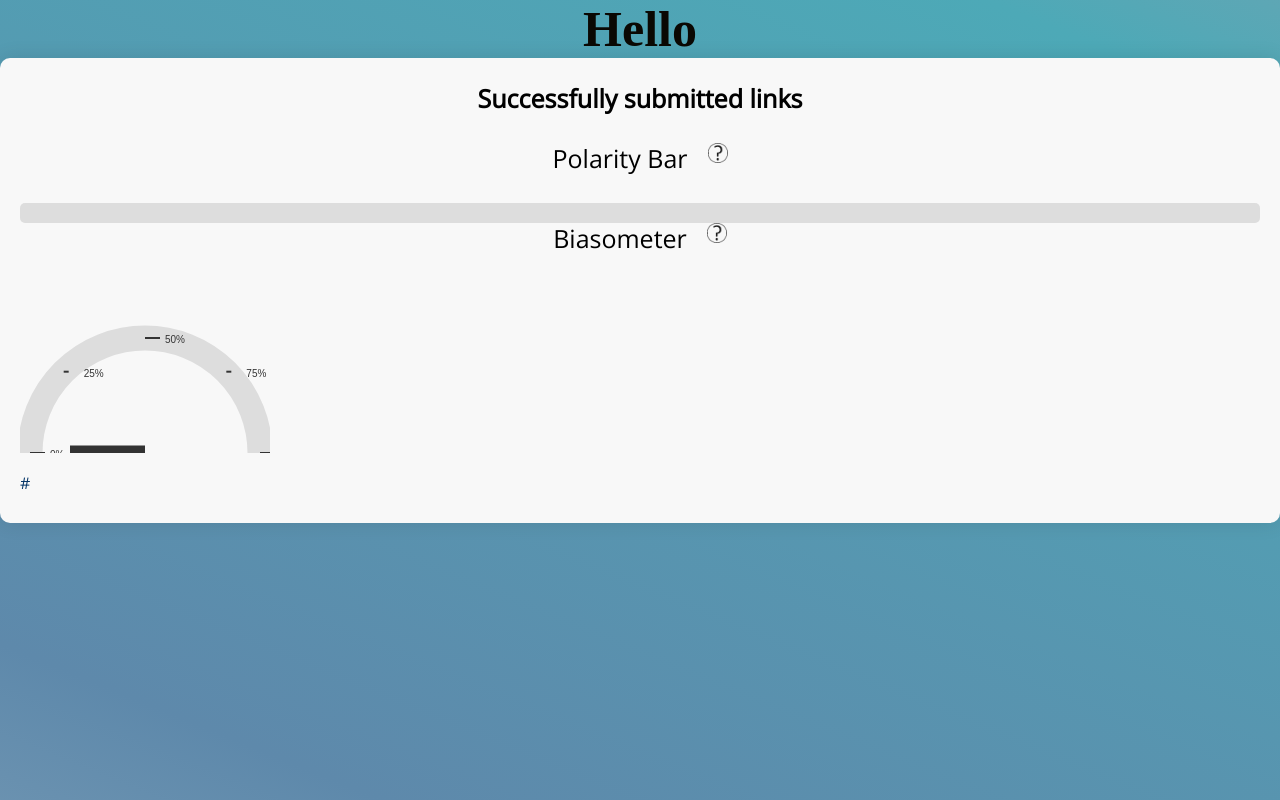
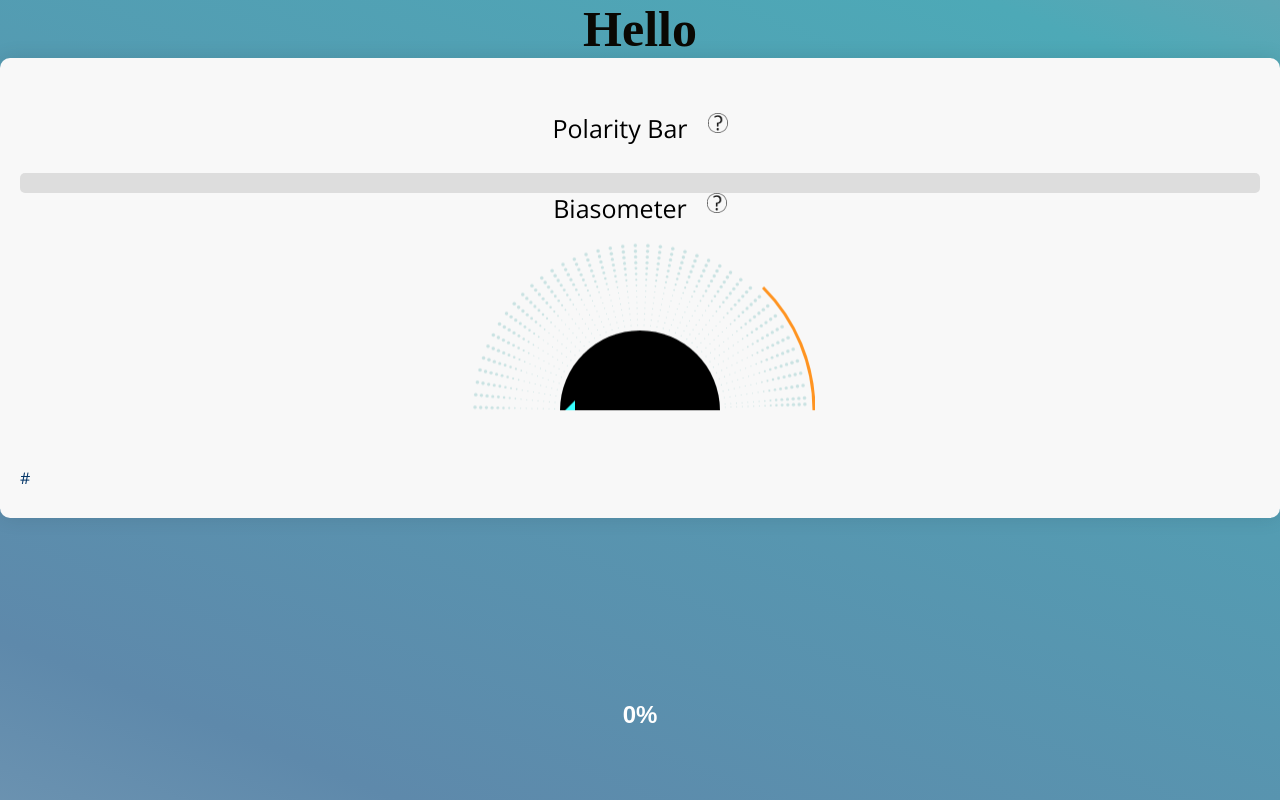
Before and after one commit to Allen-ISD-Computer-Science/REPO_NoBias_2024, a Django app: template nobiasapp/templates/successPage.html in a window 1280 px wide. Run offline with Django 4.2, Linux system fonts and the light colour scheme; the template is opened without the code that fills it: most values are stand-ins (such as "Sample title", 1, 10 or a date in 2020); parts of the project's set-up code (start-up, migrations or seed data) failed here and were passed over.

Commit message:
Changed the speedometer

```diff
--- a/nlpFiles/getTextFromWeb.py
+++ b/nlpFiles/getTextFromWeb.py
@@ -78,6 +78,7 @@ def highRatedSent(paraList):
         if polarityList[tupIndex][0] == "Bias" and polarityList[tupIndex][1] * 100 > avgBias:
             highList.append(str(round(polarityList[tupIndex][1] * 100, 1)) + "% Biased: " + paraList[tupIndex + 2] )
     return highList
+
 def polarityRating(list, link):
     # Starting up our models and analyzers
     tokenizer = AutoTokenizer.from_pretrained("d4data/bias-detection-model")
@@ -97,7 +98,6 @@ def polarityRating(list, link):
     sentBiasList = []
     for para in wantedText:
         sentences = sent_tokenize(para.text.strip())
-        sentInPara = ""
         for sent in sentences:
             if sent != "":
                 list.append(sent)
@@ -120,7 +120,7 @@ def polarityRating(list, link):
                 # Adds to the total polarity based on the key of the dictionary
                 count += 1
     list.insert(0, sentBiasList)
-    overallList = [str(round(totBias / count * 100, 1)) + "%", str(round(totNon / count * 100, 1)) + "%", str(round(totPos / polarityCount * 100, 1)) + "%", str(round(totNeg / polarityCount * 100, 1)) + "%"]
-    overallList.append(round(totBias/ count * 100, 1) / (round(totNon / count * 100, 1) + round(totBias / count * 100, 1)))
+    overallList = [str(round(totBias / count * 100, 1)) + "%", str(round(totNon / count * 100, 1)) + "%", str(round(totPos / polarityCount * 100, 1)) + "%", str(round(totNeg / polarityCount * 100, 1)) + "%" , round(totNeg / polarityCount * 100, 1)]
+    overallList.append(round(totBias / count * 100, 0))
     if count != 0:
         list.insert(0,overallList)
--- a/nobiasapp/static/js/main.js
+++ /dev/null
@@ -1 +0,0 @@
-console.log("hi")
--- a/nobiasapp/templates/successPage.html
+++ b/nobiasapp/templates/successPage.html
@@ -10,6 +10,21 @@
         <link rel="stylesheet" href="{% static 'css/style.css' %}">
     </head>
     <style>
+        canvas {
+        position: relative;
+        top: 50%;
+        left: 50%;
+        transform: translate(-50%, -50%);
+        }
+        .text {
+        color: white;
+        font-weight: 600;
+        font-size: 24px;
+        position: absolute;
+        bottom: 55px;
+        left: 50%;
+        transform: translate(-50%, -50%);
+        }
         .helpstuff {
             display: flex;
             margin:auto;
@@ -96,10 +111,9 @@
         <h1> Hello </h1>
 
         <div class="box">
-            <h2>Successfully submitted links</h2>
             <br>
             <div class="hoverstuff">
-            <h2 style="font-weight: 200;"> Polarity Bar </h2> <br>
+            <h2 style="font-weight: 200;"> Polarity Bar </h2>
             <div class="tooltip">
                 <img src="{% static 'img/help.png' %}" alt="Loading Image"
                     style="width:20px;height:20px;opacity:0.9;margin-left:20px">
@@ -124,122 +138,145 @@
                 </div>
             </div>
 
-    <!--        <div class="hoverstuff">
-                <h2 style="font-weight: 200;"> Biasometer </h2> <br>
-                <div class="tooltip">
-                    <img src="{% static 'img/help.png' %}" alt="Loading Image"
-                        style="width:20px;height:20px;opacity:0.9;margin-left:20px">
-                        <span class="tooltiptext"> The more left the Biasometer is, the less bias it has. The more right the Biasometer is, the more bias it has. </span>
-                </div>
-            </div>
--->
             <!-- Start Speedometer -->
+            <div id="speed" style="margin-bottom: -4%; margin-top: 100px;">
+                <canvas id="canvas" height="175" width="350" class="m-auto">
 
-            <div class="gauge-container">
-                <canvas id="gauge" width="250" height="200"></canvas>
-            </div>
-            <script>
-                const canvas = document.getElementById('gauge');
-                const ctx = canvas.getContext('2d');
-                const gaugeValue = {{ thisVar.0.4 }}; // Based on the polarity ratio
-                const gaugeRangeText = document.getElementById('gaugeRangeText');
+                </canvas>
+                <p class="text"></p>
+                <script>
+                    //Change this Value to set the percentage
+                    const totalBias = "{{thisVar.0.5}}";
+                    console.log(totalBias);
+                    let totalRot = ((totalBias / 100) * 180 * Math.PI) / 180;
 
-                function updateGauge() {
-                    drawGauge(gaugeValue * 100);
-                    updateGaugeRange(gaugeValue * 100);
-                }
+                    let rotation = 0;
+                    let doAnim = true;
+                    let canvas = null;
+                    let ctx = null;
+                    let text = document.querySelector(".text");
+                    canvas = document.getElementById("canvas");
+                    ctx = canvas.getContext("2d");
+                    setTimeout(requestAnimationFrame(animate), 1500);
 
-                function drawGauge(value) {
-                    const centerX = canvas.width / 2;
-                    const centerY = canvas.height;
-                    const radius = canvas.width / 2 - 10;
+                    function calcPointsCirc(cx, cy, rad, dashLength) {
+                    var n = rad / dashLength,
+                        alpha = (Math.PI * 2) / n,
+                        pointObj = {},
+                        points = [],
+                        i = -1;
 
-                    // Clear canvas
+                    while (i < n) {
+                        var theta = alpha * i,
+                        theta2 = alpha * (i + 1);
+
+                        points.push({
+                        x: Math.cos(theta) * rad + cx,
+                        y: Math.sin(theta) * rad + cy,
+                        ex: Math.cos(theta2) * rad + cx,
+                        ey: Math.sin(theta2) * rad + cy
+                        });
+                        i += 2;
+                    }
+                    return points;
+                    }
+                    function animate() {
+                    //Clearing animation on every iteration
                     ctx.clearRect(0, 0, canvas.width, canvas.height);
+                    const center = {
+                        x: 175,
+                        y: 175
+                    };
 
-                    // Draw gauge background
+                    //main arc
                     ctx.beginPath();
-                    ctx.arc(centerX, centerY, radius, Math.PI, 2 * Math.PI);
-                    ctx.lineWidth = 25;
-                    ctx.strokeStyle = '#ddd';
+                    ctx.strokeStyle = rotation >= 0.75 * Math.PI ? "#FF9421" : "#35FFFF";
+                    ctx.lineWidth = "3";
+                    let radius = 174;
+                    ctx.arc(center.x, center.y, radius, Math.PI, Math.PI + rotation);
                     ctx.stroke();
 
-                    // Draw tick marks and labels
-                    for (let i = 0; i <= 100; i += 25) {
-                        const angle = Math.PI + (i / 100) * Math.PI;
-                        const tickX = centerX + radius * Math.cos(angle);
-                        const tickY = centerY + radius * Math.sin(angle);
+                    //Red Arc
+                    if (rotation <= 0.75 * Math.PI) {
+                        ctx.beginPath();
+                        ctx.strokeStyle = "#FF9421";
+                        ctx.lineWidth = "3";
+                        ctx.arc(center.x, center.y, radius, 1.75 * Math.PI, 0);
+                        ctx.stroke();
+                    }
 
+                    //functions to draw dotted lines
+                    const DrawDottedLine = (x1, y1, x2, y2, dotRadius, dotCount, dotColor) => {
+                        var dx = x2 - x1;
+                        var dy = y2 - y1;
+                        let slopeOfLine = dy / dx;
+                        var degOfLine =
+                        Math.atan(slopeOfLine) * (180 / Math.PI) > 0
+                            ? Math.atan(slopeOfLine) * (180 / Math.PI)
+                            : 180 + Math.atan(slopeOfLine) * (180 / Math.PI);
+                        var degOfNeedle = rotation * (180 / Math.PI);
+
+                        if (rotation >= 0.75 * Math.PI) {
+                        dotColor = degOfLine <= degOfNeedle ? "#FF9421" : "#f97272";
+                        } else {
+                        dotColor = degOfLine <= degOfNeedle ? dotColor : "#aad4d4";
+                        }
+                        var spaceX = dx / (dotCount - 1);
+                        var spaceY = dy / (dotCount - 1);
+                        var newX = x1;
+                        var newY = y1;
+                        for (var i = 0; i < dotCount; i++) {
+                        dotRadius = dotRadius >= 0.75 ? dotRadius - i * (0.5 / 15) : dotRadius;
+                        drawDot(newX, newY, dotRadius, `${dotColor}${100 - (i + 1)}`);
+                        newX += spaceX;
+                        newY += spaceY;
+                        }
+                    };
+                    const drawDot = (x, y, dotRadius, dotColor) => {
                         ctx.beginPath();
-                        ctx.moveTo(tickX, tickY);
-                        ctx.lineTo(tickX + (i % 50 === 0 ? 15 : 5), tickY);
-                        ctx.lineWidth = 2;
-                        ctx.strokeStyle = '#333';
-                        ctx.stroke();
+                        ctx.arc(x, y, dotRadius, 0, 2 * Math.PI, false);
+                        ctx.fillStyle = dotColor;
+                        ctx.fill();
+                    };
+                    let firstDottedLineDots = calcPointsCirc(center.x, center.y, 165, 1);
+                    for (let k = 0; k < firstDottedLineDots.length; k++) {
+                        let x = firstDottedLineDots[k].x;
+                        let y = firstDottedLineDots[k].y;
+                        DrawDottedLine(x, y, 175, 175, 1.75, 30, "#35FFFF");
+                    }
 
-                        if (i % 25 === 0) {
-                            const labelX = tickX + 20;
-                            const labelY = tickY + 5;
-                            ctx.font = '10px Arial';
-                            ctx.fillStyle = '#333';
-                            ctx.fillText(`${i}%`, labelX, labelY);
+                    //dummy circle to hide the line connecting to center
+                    ctx.beginPath();
+                    ctx.arc(center.x, center.y, 80, 2 * Math.PI, 0);
+                    ctx.fillStyle = "black";
+                    ctx.fill();
+
+                    //Speedometer triangle
+                    var x = -75,
+                        y = 0;
+                    ctx.save();
+                    ctx.beginPath();
+                    ctx.translate(175, 175);
+                    ctx.rotate(rotation);
+                    ctx.moveTo(x, y);
+                    ctx.lineTo(x + 10, y - 10);
+                    ctx.lineTo(x + 10, y + 10);
+                    ctx.closePath();
+                    ctx.fillStyle = rotation >= 0.75 * Math.PI ? "#FF9421" : "#35FFFF";
+                    ctx.fill();
+                    ctx.restore();
+                    if (rotation < totalRot) {
+                        rotation += (1 * Math.PI) / 180;
+                        if (rotation > totalRot) {
+                        rotation -= (1 * Math.PI) / 180;
                         }
                     }
 
-                    // Draw gauge value
-                    const startAngle = Math.PI;
-                    const endAngle = (value / 100) * Math.PI + startAngle;
-                    ctx.beginPath();
-                    ctx.arc(centerX, centerY, radius, startAngle, endAngle);
-                    ctx.lineWidth = 24;
-                    ctx.strokeStyle = getColor(value);
-                    ctx.stroke();
-
-                    // Draw pointer
-                    const pointerLength = radius - 40;
-                    const pointerX = centerX + pointerLength * Math.cos(endAngle);
-                    const pointerY = centerY + pointerLength * Math.sin(endAngle);
-
-                    ctx.beginPath();
-                    ctx.moveTo(centerX, centerY);
-                    ctx.lineTo(pointerX, pointerY);
-                    ctx.lineWidth = 15;
-                    ctx.strokeStyle = '#333';
-                    ctx.stroke();
-                }
-
-                function getColor(value) {
-                    if (value < 20) {
-                        return '#00ff00'; // Very Positive - Green
-                    } else if (value < 40) {
-                        return '#66ff33'; // Moderate Positivity - Light Green
-                    } else if (value < 60) {
-                        return '#ffff00'; // Neutral - Yellow
-                    } else if (value < 80) {
-                        return '#ff9900'; // Moderate Negativity - Orange
-                    } else {
-                        return '#ff0000'; // Very Negative - Red
+                    text.innerHTML = Math.round((rotation / Math.PI) * 100) + 0 + "%";
+                    requestAnimationFrame(animate);
                     }
-                }
-
-                function updateGaugeRange(value) {
-                    if (value < 20) {
-                        gaugeRangeText.innerText = 'Low';
-                    } else if (value < 40) {
-                        gaugeRangeText.innerText = 'Low to Moderate';
-                    } else if (value < 60) {
-                        gaugeRangeText.innerText = 'Moderate';
-                    } else if (value < 80) {
-                        gaugeRangeText.innerText = 'Moderate to High';
-                    } else {
-                        gaugeRangeText.innerText = 'High';
-                    }
-                }
-
-                // Initial draw with default value
-                updateGauge();
-            </script>
-
+                </script>
+            </div>
 
             <!-- End Speedometer -->
 
```
Also changed, not shown: db.sqlite3.
